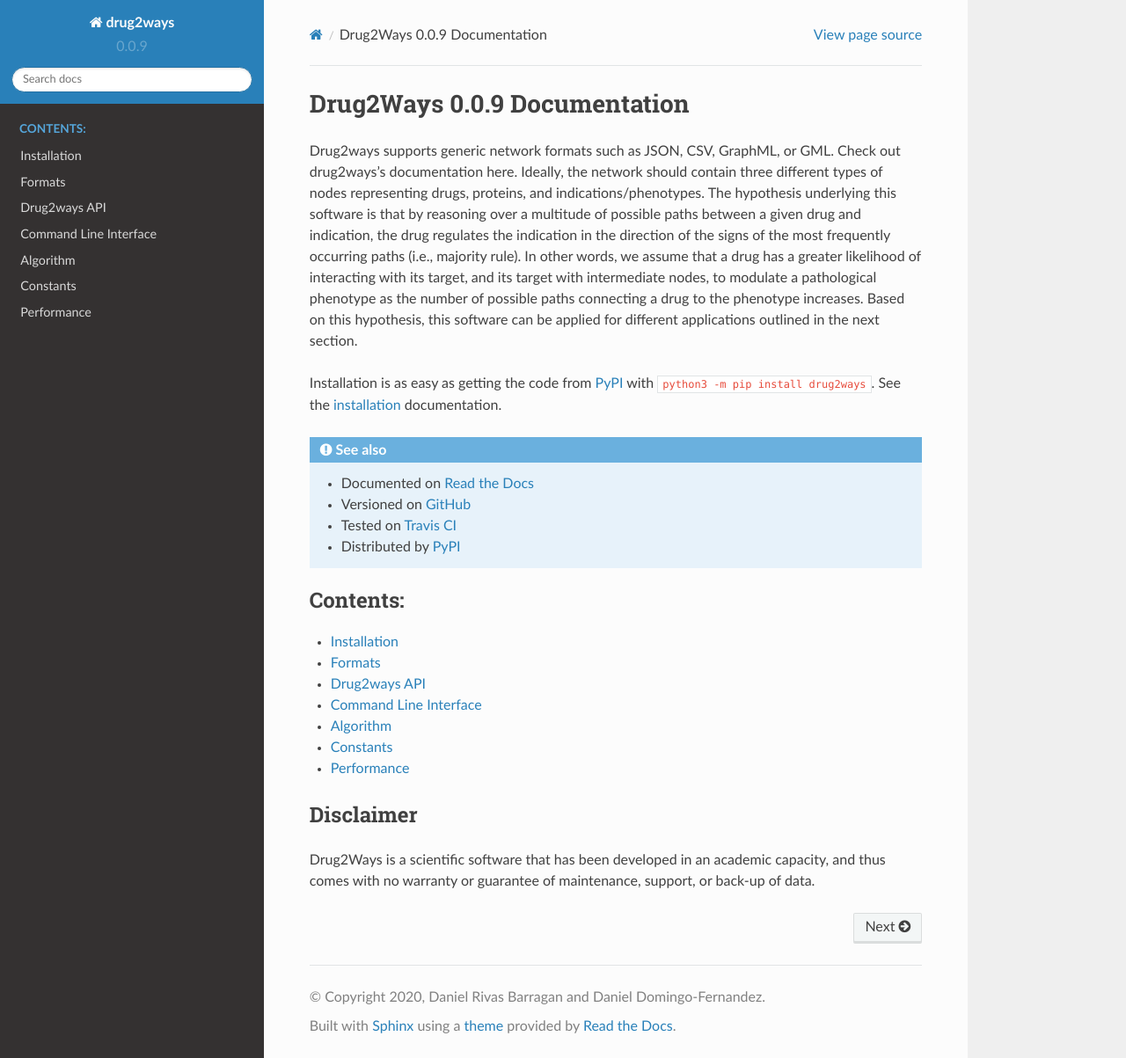
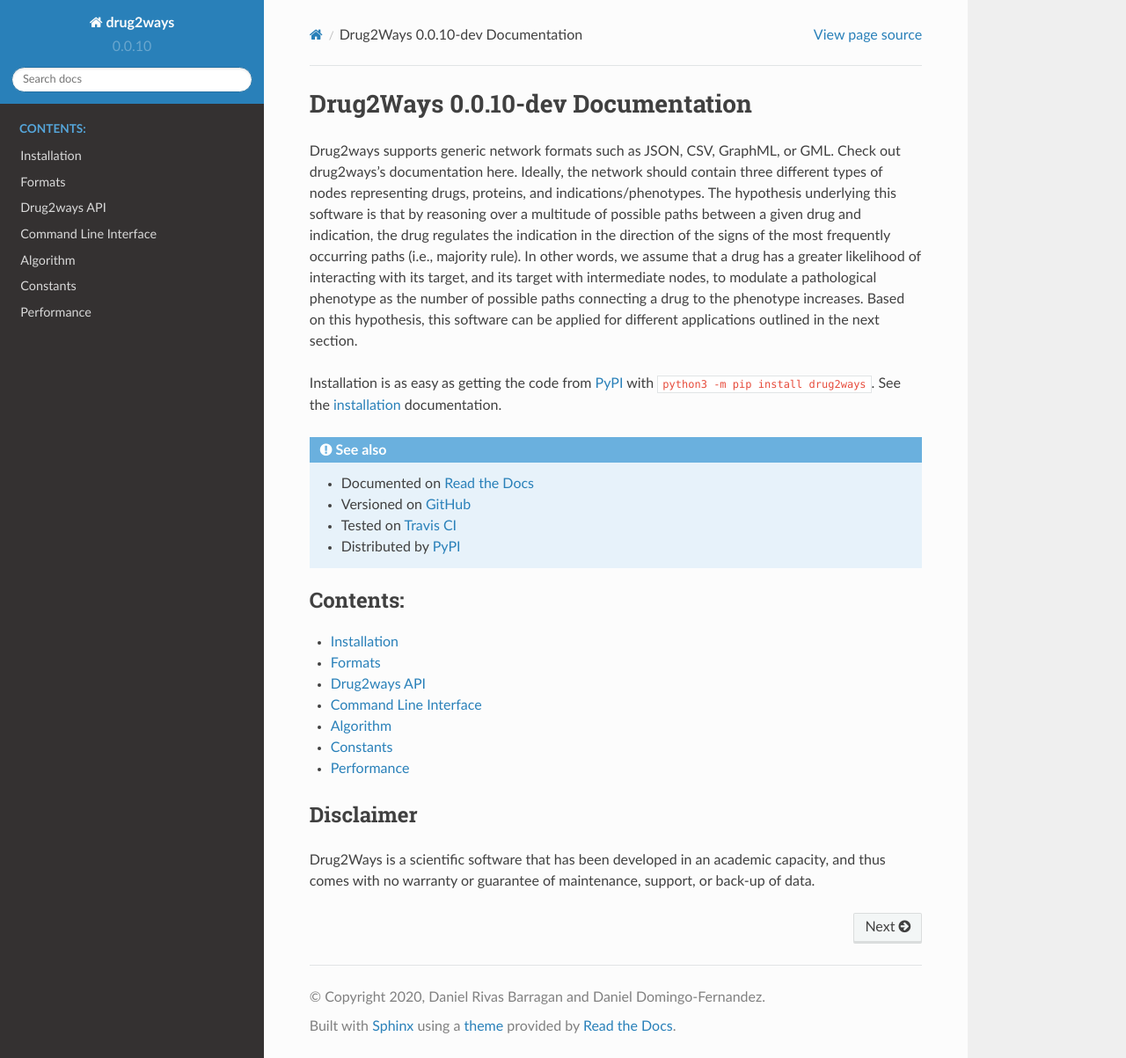
Before and after one commit to drug2ways/drug2ways, a Sphinx documentation site: the page built from docs/source/index.rst, in a window 1280 px wide and 1203 px high. Shown: the whole window at 88% size. Built offline with Sphinx 7.4.7 and the Read the Docs theme 2.0.0, drawn with Linux system fonts in a browser that asks for light colours.

Commit message:
Bump version: 0.0.9 → 0.0.10-dev

```diff
--- a/docs/source/conf.py
+++ b/docs/source/conf.py
@@ -21,7 +21,7 @@
 copyright = '2020, Daniel Rivas Barragan and Daniel Domingo-Fernandez'
 author = 'Daniel Rivas Barragan and Daniel Domingo-Fernandez'
 
-release = '0.0.9'
+release = '0.0.10-dev'
 
 parsed_version = re.match(
     '(?P<major>\d+)\.(?P<minor>\d+)\.(?P<patch>\d+)(?:-(?P<release>[0-9A-Za-z-]+(?:\.[0-9A-Za-z-]+)*))?(?:\+(?P<build>[0-9A-Za-z-]+(?:\.[0-9A-Za-z-]+)*))?',
--- a/setup.cfg
+++ b/setup.cfg
@@ -3,7 +3,7 @@
 ##########################
 [metadata]
 name = drug2ways
-version = 0.0.9
+version = 0.0.10-dev
 description = Reasoning over polar paths in biological networks for drug discovery applications
 long_description = A Python package for reasoning over large-scale biological networks for drug discovery applications in bioinformatics
 
```
Also changed, not shown: .bumpversion.cfg.
